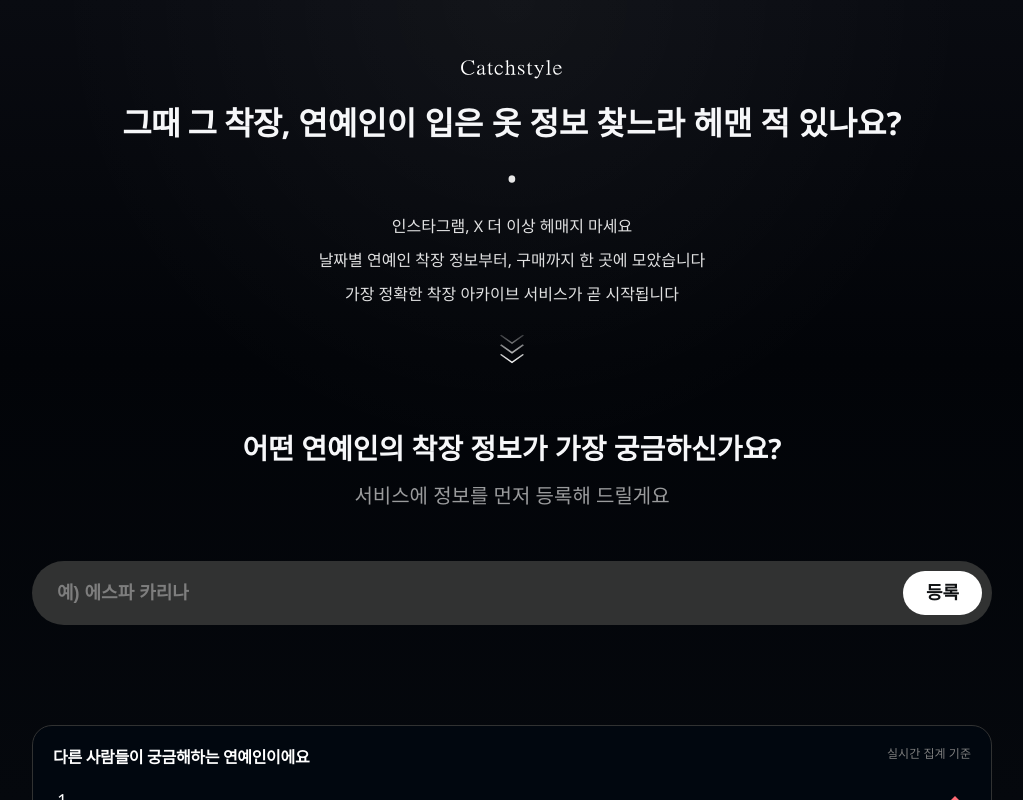
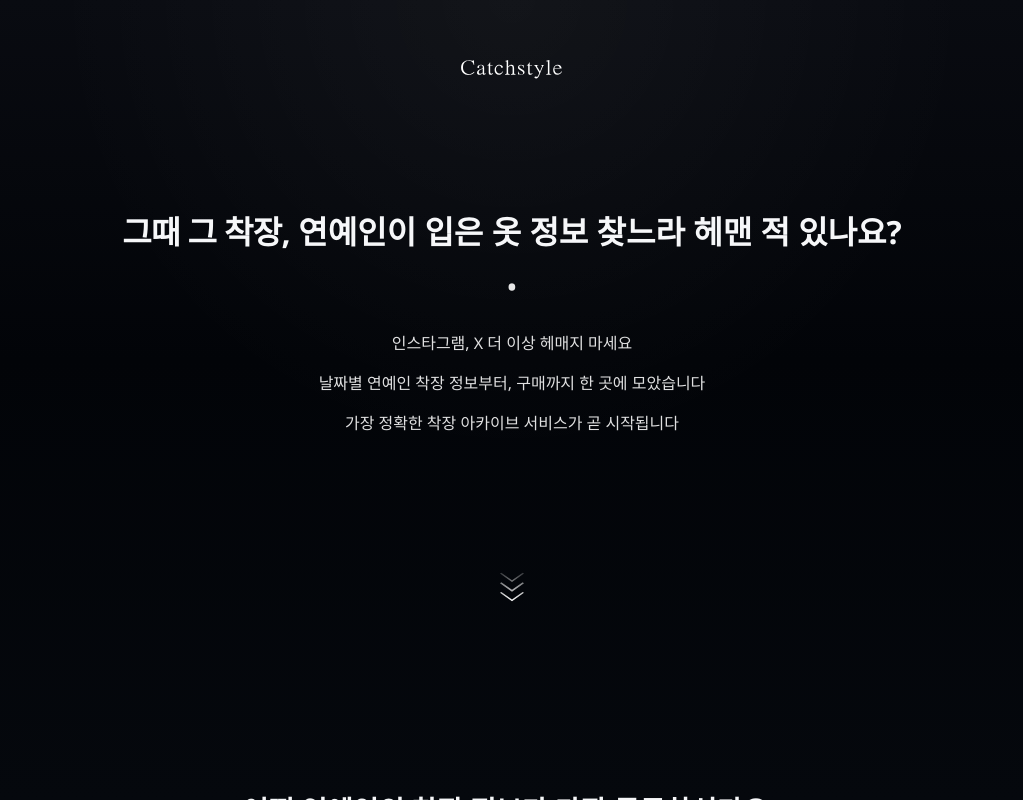
Before and after one commit to UNIS7-catchstyle/catchstyle-mvp, a React (Create React App) app: page / in a window 1280 px wide. Shown: the top 800 px of the page, without its empty margins (128-1151 px from the left). Built offline with nearby package versions, Linux system fonts and the light colour scheme; no server answers.

Commit message:
스냅 스크롤 윗부분 margin 위아래 값 수정

```diff
--- a/src/App.css
+++ b/src/App.css
@@ -91,7 +91,6 @@ body {
   text-align: center;
   display: flex;
   flex-direction: column;
-  gap: 22px;
 }
 
 .brand {
@@ -111,7 +110,7 @@ body {
   font-size: 32px;
   font-weight: 700;
   line-height: 44px;
-  margin: 0;
+  margin-top: 130.29px;
   letter-spacing: -0.02em;
   white-space: nowrap;
 }
@@ -144,10 +143,11 @@ body {
 .hero-copy {
   display: flex;
   flex-direction: column;
-  gap: 8px;
+  margin-top: 24px;
+  margin-bottom: 124px;
   color: rgba(255, 255, 255, 0.88);
   font-size: 16px;
-  line-height: 26px;
+  line-height: 40px;
   font-weight: 500;
 }
 
@@ -170,6 +170,7 @@ body {
   flex-direction: column;
   align-items: center;
   margin-inline: auto;
+  margin-bottom: 124px;
 }
 
 .hero-down-indicator img {
```
